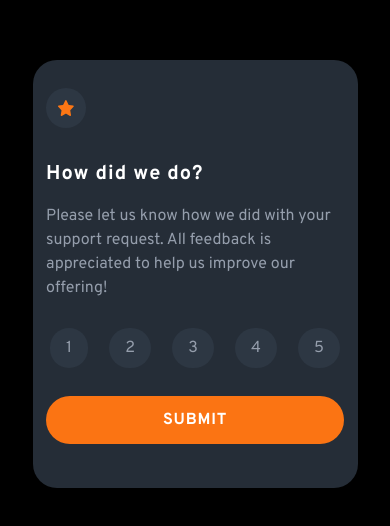
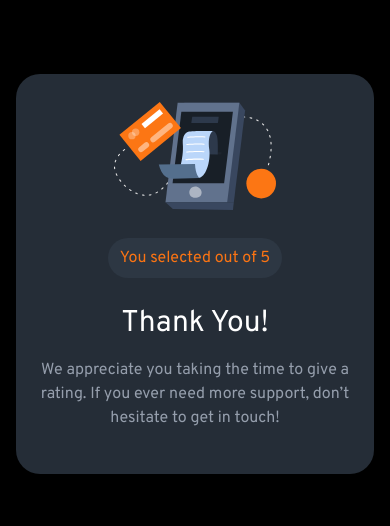
Before and after one commit to JimeBlue/interactive-rating-component-vue, a Vue app: page / in a window 390 px wide. Shown: the part 148-674 px from the top of the page. Built offline with nearby package versions, Linux system fonts and the light colour scheme.

Commit message:
Finish thank you view mobile and desktop

```diff
--- a/src/App.vue
+++ b/src/App.vue
@@ -1,17 +1,20 @@
 <template>
   <div id="app">
-    <Form></Form>
+    <!-- <Form></Form> -->
+    <ThankYou></ThankYou>
   </div>
 </template>
 
 <script>
 // Imports
 import Form from "./components/Form.vue";
+import ThankYou from "./components/ThankYou.vue";
 
 export default {
   name: "App",
   components: {
     Form,
+    ThankYou,
   },
 };
 </script>
--- a/src/components/Form.vue
+++ b/src/components/Form.vue
@@ -1,6 +1,6 @@
 vbase
 <template>
-  <!-- "border-2 border-green-500 -->
+  <!-- border-2 border-green-500 -->
   <section
     class="bg-[#252D37] py-7 w-10/12 chico:w-10/12 medio:w-10/12 sm:max-w-max md:max-w-xl m-auto rounded-3xl font-overpass"
   >
--- /dev/null
+++ b/src/components/ThankYou.vue
@@ -0,0 +1,38 @@
+<template>
+  <section
+    class="bg-[#252D37] py-7 w-11/12 m-auto chico:w-10/12 medio:w-10/12 sm:max-w-max md:max-w-xl rounded-3xl font-overpass"
+  >
+    <div class="m-auto w-11/12">
+      <!-- card header -->
+      <!-- Center img and badge by using flex in parent-->
+      <header class="flex flex-col items-center">
+        <div>
+          <img
+            src="../assets/images/illustration-thank-you.svg"
+            alt="thank you"
+          />
+        </div>
+        <span
+          class="py-2 px-3 my-7 bg-[#2D3743] text-[#fb7413] rounded-3xl whitespace-nowrap inline-block"
+          >You selected {{ picked }} out of 5</span
+        >
+      </header>
+      <!-- card body -->
+      <div class="text-center text-white">
+        <h1 class="text-3xl mb-4">Thank You!</h1>
+        <p class="text-[#959EAC] mb-4">
+          We appreciate you taking the time to give a rating. If you ever need
+          more support, don’t hesitate to get in touch!
+        </p>
+      </div>
+    </div>
+  </section>
+</template>
+
+<script>
+export default {
+  setup() {
+    return {};
+  },
+};
+</script>
```
